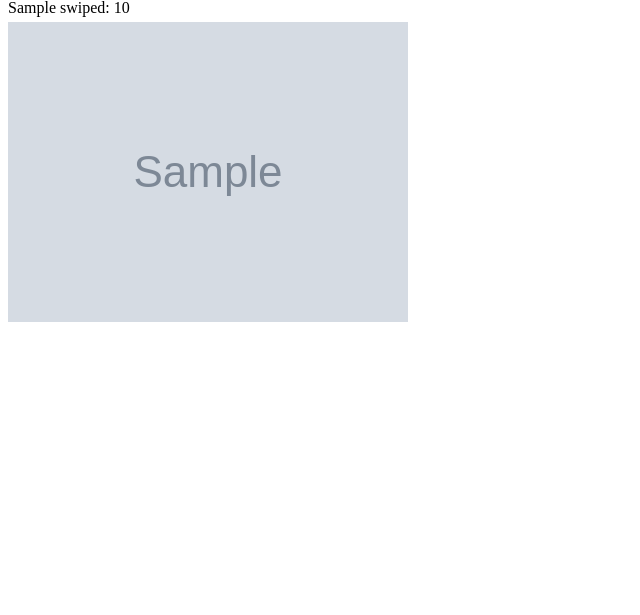
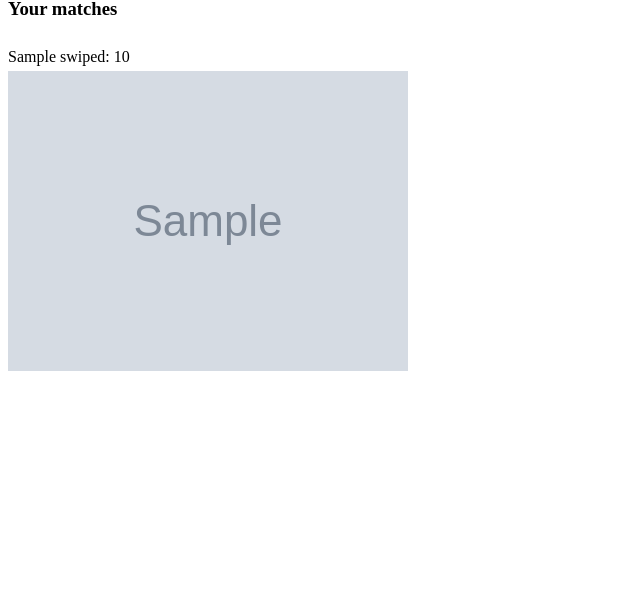
Before and after one commit to elevin-bot/cupid, a Flask app: page /matches in a window 1280 px wide. Shown: the part 119-734 px from the top of the page, without its empty margins (0-640 px from the left). Run offline with Flask 2, Linux system fonts and the light colour scheme; the visitor is signed in with stand-in values (Sample User, id 1); grey boxes marked "Sample" are stand-in pictures; a database or web service that is not in the repository returns one stand-in record (values such as "Sample title"); some libraries are stand-ins or nearby versions.

Commit message:
Project 2 Sat 2

```diff
--- a/app.py
+++ b/app.py
@@ -21,6 +21,19 @@ def loggedin():
         user['user_id'] = session['user_id']
         user['user_photo'] = session['user_photo']
     return user
+
+def get_args():
+    # Get user profile fields. Used in Register and profile update functions
+    args = {
+        'name': request.form.get("name")
+     ,  'photo_url': request.form.get("photo_url")
+     ,  'gender': request.form.get("gender")
+     ,  'age': int(request.form.get("age"))
+     ,  'pref_age_from': None if request.form.get("pref_age_from") == '' else int(request.form.get("pref_age_from"))
+     ,  'pref_age_to': None if request.form.get("pref_age_to") == '' else int(request.form.get("pref_age_to"))
+     ,  'pref_gender': request.form.get("pref_gender")
+    }
+    return args
 
 @app.route("/login")
 def login_page():
@@ -53,19 +66,6 @@ def logout():
 @app.route("/register")
 def register_page():
     return render_template("register.html")
-
-def get_args():
-    # Get user profile fields. Used in Register and profile update functions
-    args = {
-        'name': request.form.get("name")
-     ,  'photo_url': request.form.get("photo_url")
-     ,  'gender': request.form.get("gender")
-     ,  'age': int(request.form.get("age"))
-     ,  'pref_age_from': None if request.form.get("pref_age_from") == '' else int(request.form.get("pref_age_from"))
-     ,  'pref_age_to': None if request.form.get("pref_age_to") == '' else int(request.form.get("pref_age_to"))
-     ,  'pref_gender': request.form.get("pref_gender")
-    }
-    return args
 
 @app.route("/register", methods=["POST"])
 def register():
@@ -156,6 +156,9 @@ def like():
 @app.route("/matches")
 def matches():
     # Display all matches
-    results = sql_select("select name, age, photo_url from swiped s join users u on u.id = s.swiped_user_id and s.liked = True where s.user_id = %s", [session['user_id']])
+    results = sql_select("select name, age, photo_url "
+                         "from swiped s join users u on u.id = s.swiped_user_id and s.liked = True "
+                         "where s.user_id = %s "
+                         "and s.user_id in (select swiped_user_id from swiped where liked = True and user_id = s.swiped_user_id)", [session['user_id']])
     user = loggedin()
     return render_template("matches.html", matches=results, user=user)
--- a/db/schema.sql
+++ b/db/schema.sql
@@ -49,3 +49,8 @@ insert into interests values('art', 'Art'), ('cycling', 'Cycling'), ('soccer', '
 -- and   not exists (select 1 from swiped where user_id = u.id and swiped_user_id = m.id);
 
 -- select i.code, i.description, case when u.interest_code is null then False else True end as selected from interests i left join user_interests u on i.code = u.interest_code and  u.user_id = 9;
+
+-- select name, age, photo_url
+-- from swiped s join users u on u.id = s.swiped_user_id and s.liked = True
+-- where s.user_id = 1
+-- and s.user_id in (select swiped_user_id from swiped where liked = True and user_id = s.swiped_user_id);
--- a/static/style.css
+++ b/static/style.css
@@ -72,5 +72,5 @@ button {
 }
 
 #match_item {
-    margin: 20px 0;;
+    margin: 10px 0;;
 }
--- a/templates/matches.html
+++ b/templates/matches.html
@@ -1,15 +1,16 @@
 {% extends "base.html" %}
 {% block main %}
-<div id="matches">
     {% if not matches %}
         <p>No matches yet, sorry</p>
     {% else %}
+        <h3>Your matches</h3>
+        <div id="matches">
             {% for name, age, photo_url in matches %}
                 <div id="match_item">
                     <div>{{name}}: {{age}}</div>
                     <img id="match_image" src="{{photo_url}}">
                 </div>
             {% endfor %}
+        </div>
     {% endif %}
-</div>
 {% endblock %}
```
Also changed, not shown: README.md, database_diagram.png, 1 other file. Lines whose indentation alone changed are shown as unchanged.
